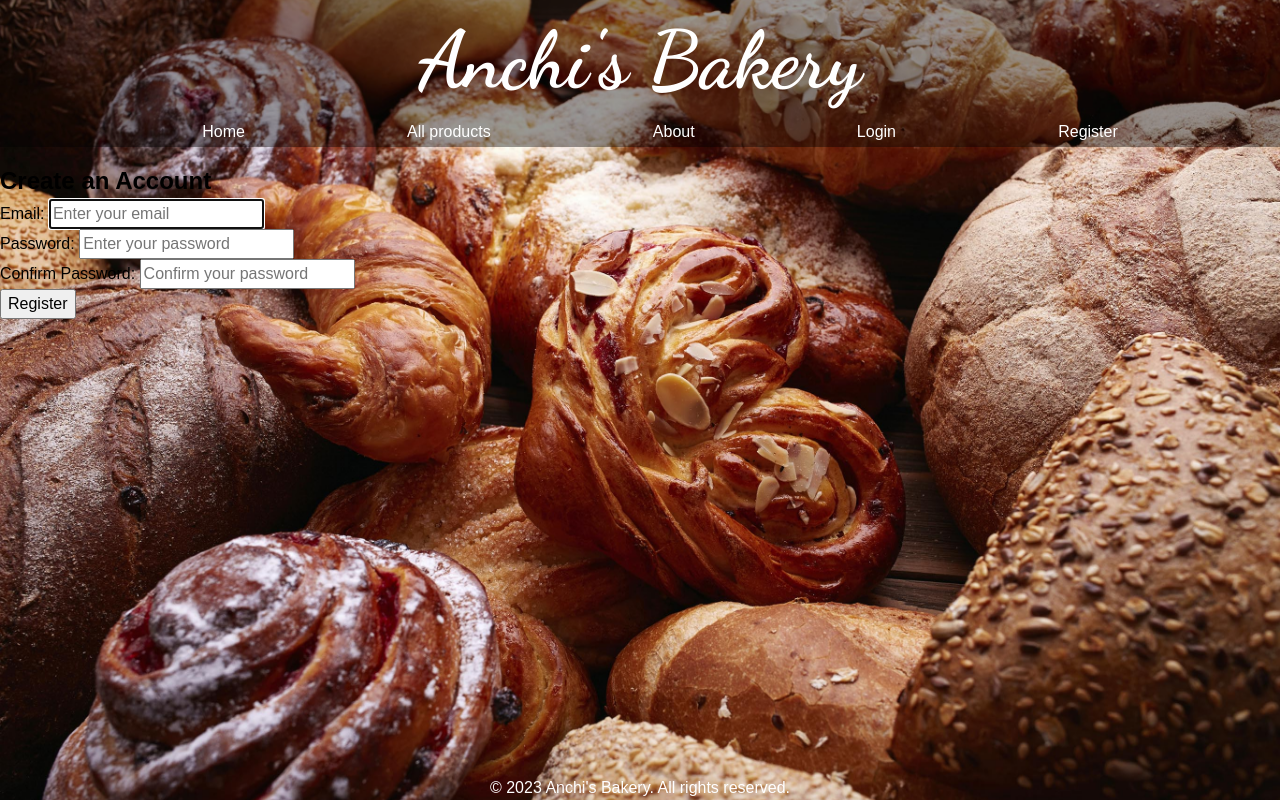
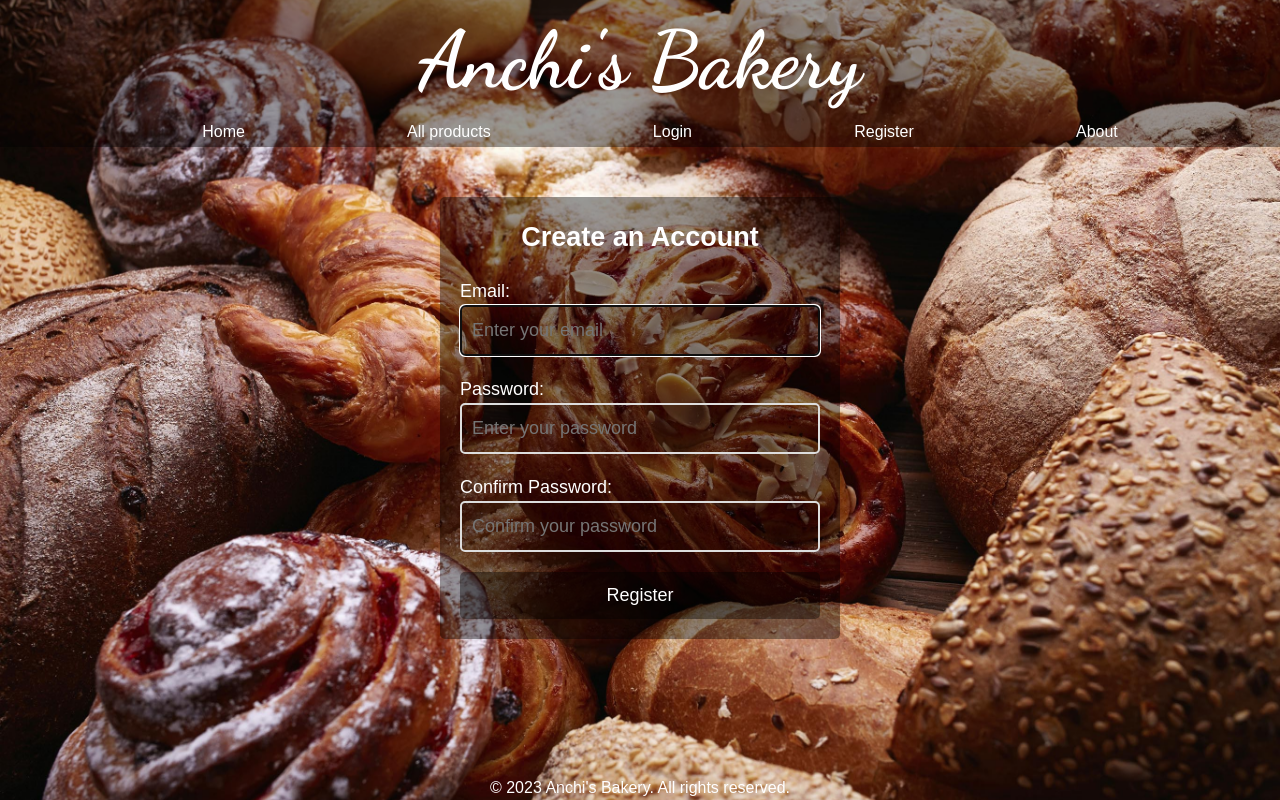
Before and after one commit to TodorDaskalov/bakeryProject, a Django app: page /register/ in a window 1280 px wide. Run offline with Django 4.2, Linux system fonts and the light colour scheme.

Commit message:
Add css files for registration, login, and profile pages

```diff
--- a/bakeryProject/bakery_main/forms.py
+++ b/bakeryProject/bakery_main/forms.py
@@ -1,7 +1,8 @@
-from django.contrib.auth.forms import UserCreationForm
+from django.contrib.auth.forms import UserCreationForm, AuthenticationForm
 from django import forms
 from django.forms import TextInput
 from django.contrib.auth import get_user_model
+from bakeryProject.bakery_main.models import BakeryUser
 
 User = get_user_model()
 
@@ -23,3 +24,8 @@ class UserRegistrationForm(UserCreationForm):
         self.fields['email'].help_text = None
         self.fields['password1'].help_text = None
         self.fields['password2'].help_text = None
+
+
+class UserLoginForm(AuthenticationForm):
+    username = forms.CharField(widget=forms.TextInput(attrs={'placeholder': 'Enter your email'}))
+    password = forms.CharField(widget=forms.PasswordInput(attrs={'placeholder': 'Enter your password'}))
--- a/bakeryProject/bakery_main/views.py
+++ b/bakeryProject/bakery_main/views.py
@@ -5,7 +5,7 @@ from django.urls import reverse_lazy, reverse
 from django.views.generic import DetailView
 from django.views.generic.edit import CreateView, UpdateView, DeleteView
 from django.contrib.auth.views import LoginView, LogoutView
-from bakeryProject.bakery_main.forms import UserRegistrationForm
+from bakeryProject.bakery_main.forms import UserRegistrationForm, UserLoginForm
 from bakeryProject.bakery_main.models import Profile, BakeryUser
 from bakeryProject.cart.models import Cart
 
@@ -38,6 +38,8 @@ class UserCreationView(CreateView):
 
 class LoginUserView(LoginView):
     template_name = 'users/login.html'
+    form_class = UserLoginForm
+    success_url = reverse_lazy('home_page')
 
     def get_success_url(self):
         return reverse_lazy('home_page')
--- /dev/null
+++ b/static/css/profile/register-user.css
@@ -0,0 +1,66 @@
+.profile-form {
+    max-width: 400px;
+    margin: 50px auto;
+    padding: 20px;
+    background-color: rgba(0, 0, 0, 0.4);
+    border-radius: 5px;
+    color: #ffffff;
+    font-size: 18px;
+}
+
+.profile-form h2 {
+    text-align: center;
+    margin-bottom: 20px;
+}
+
+.profile-form p {
+    margin: 10px 0;
+}
+
+.profile-form strong {
+    width: 150px;
+    display: inline-block;
+}
+
+.profile-form input[type="text"],
+.profile-form input[type="email"],
+.profile-form input[type="password"] {
+    width: 100%;
+    padding: 10px;
+    margin-bottom: 10px;
+    border: 2px solid #ddd;
+    border-radius: 5px;
+    background-color: rgba(0, 0, 0, 0.1);
+    color: #ffffff;
+}
+
+.profile-form button[type="submit"] {
+    display: block;
+    width: 100%;
+    padding: 10px;
+    border: none;
+    border-radius: 5px;
+    background-color: rgba(0, 0, 0, 0.4);
+    color: #ffffff;
+    cursor: pointer;
+}
+
+.profile-form button[type="submit"]:hover {
+    background-color: #a5a9a5;
+}
+
+.profile-form a {
+    display: block;
+    text-align: center;
+    margin-top: 20px;
+    color: #ffffff;
+    background-color: rgba(0, 0, 0, 0.4);
+    border: none;
+    border-radius: 5px;
+    padding: 10px 20px;
+    text-decoration: none;
+}
+
+.profile-form a:hover {
+    background-color: #a5a9a5;
+}
--- a/templates/base.html
+++ b/templates/base.html
@@ -27,21 +27,17 @@
                     <li><a href="{% url 'home_page' %}">Home</a></li>
                     <li><a href="{% url 'products_list' %}">All products</a></li>
                     {% if not request.user.is_authenticated %}
-                        <li><a href="#">About</a></li>
                         <li><a href="{% url 'login_user' %}">Login</a></li>
                         <li><a href="{% url 'user_register' %}">Register</a></li>
                     {% else %}
                         {% if request.user.is_staff %}
                             <li><a href="{% url 'show_orders' %}">Show Orders</a></li>
-                            <li><a href="{% url 'logout_user' %}">Logout</a></li>
                         {% else %}
-                            <li><a href="{% url 'logout_user' %}">Logout</a></li>
                             <li><a href="{% url 'profile_detail' request.user.pk %}">Profile</a></li>
-                            <li><a href="{% url 'profile_update' request.user.pk %}">Profile Update</a></li>
-                            <li><a href="{% url 'user_delete' user.pk %}">Delete User</a></li>
                             <li><a href="{% url 'cart_page' %}">Cart</a></li>
                         {% endif %}
                     {% endif %}
+                    <li><a href="#">About</a></li>
                 </ul>
             </nav>
         </main>
--- a/templates/users/profile_update.html
+++ b/templates/users/profile_update.html
@@ -1,9 +1,15 @@
 {% extends 'base.html' %}
+{% load static %}
 {% block page_content %}
+    <link rel="stylesheet" type="text/css" href="{% static 'css/profile/profile-update.css' %}">
+
+    <div class="profile-update-form">
         <h1>Update Profile</h1>
         <form method="post">
             {% csrf_token %}
             {{ form.as_p }}
             <button type="submit">Save</button>
         </form>
+    </div>
+
 {% endblock %}
--- a/templates/users/register_user.html
+++ b/templates/users/register_user.html
@@ -1,11 +1,15 @@
 {% extends 'base.html' %}
+{% load static %}
 {% block page_content %}
 
+    <link rel="stylesheet" type="text/css" href="{% static 'css/profile/register-user.css' %}">
+    <div class="profile-form">
         <h2>Create an Account</h2>
         <form method="post">
             {% csrf_token %}
             {{ form.as_p }}
             <button type="submit">Register</button>
         </form>
+    </div>
 
 {% endblock %}
```
Also changed, not shown: static/css/profile/delete-user.css (added, +48 -0 lines), static/css/profile/login-form.css (added, +45 -0 lines), static/css/profile/profile-update.css (added, +48 -0 lines), static/css/profile/profile_details.css (added, +39 -0 lines), templates/users/login.html (+9 -5 lines), templates/users/profile_detail.html (+11 -4 lines), templates/users/user_confirm_delete.html (+6 -1 lines). Lines whose indentation alone changed are shown as unchanged.
